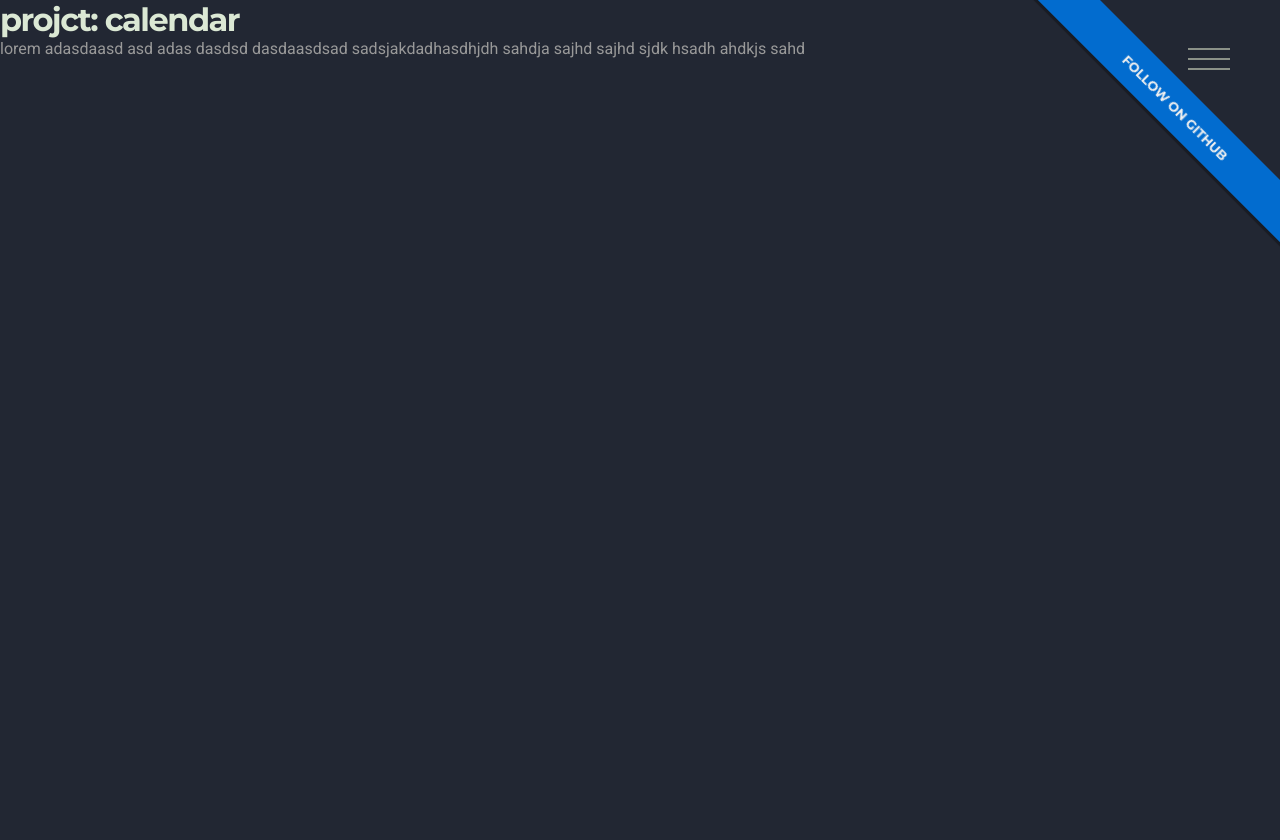
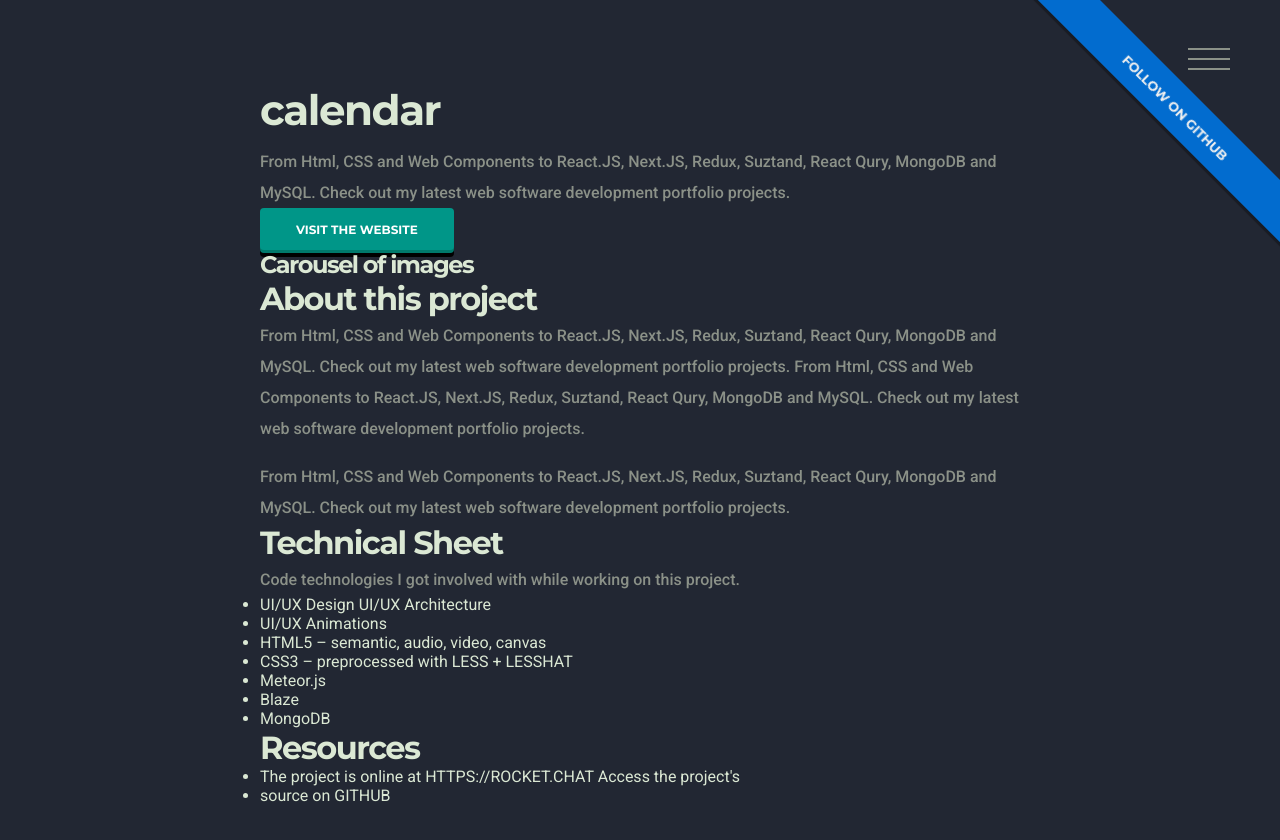
Before and after one commit to mikaeileghbal/react-portfolio, a React (Create React App) app: page /portfolio/calendar in a window 1280 px wide. Shown: the top 840 px of the page. Before the commit the page ends 800 px from the top, so only its background shows below. Built offline with nearby package versions, Linux system fonts and the light colour scheme.

Commit message:
Add project detail static elements

```diff
--- a/src/pages/about.js
+++ b/src/pages/about.js
@@ -119,8 +119,8 @@ export default function About() {
       <HeroButton>
         <StyledButton
           onClick={gotoPortfolio}
-          textColor={theme.colors.blueDark}
-          backColor={theme.colors.greenHover}
+          textColor="white"
+          backColor={theme.colors.green}
         >
           take a look at my work
         </StyledButton>
--- a/src/pages/project.js
+++ b/src/pages/project.js
@@ -1,6 +1,15 @@
 import React, { useEffect, useState } from "react";
 import { useParams } from "react-router";
 import { portfolio } from "../data/portfolio";
+import {
+  Container,
+  Section,
+  SectionSubTitle,
+  SectionTitle,
+  StyledButton,
+  Text,
+} from "../styles/global";
+import theme from "../styles/theme";
 
 export default function Project() {
   const [project, setProject] = useState({});
@@ -13,12 +22,57 @@ export default function Project() {
   }, [title]);
 
   return (
-    <div>
-      <h1>projct: {project.title}</h1>
-      <p>
-        lorem adasdaasd asd adas dasdsd dasdaasdsad sadsjakdadhasdhjdh sahdja
-        sajhd sajhd sjdk hsadh ahdkjs sahd{" "}
-      </p>
-    </div>
+    <Section>
+      <Container>
+        <SectionTitle>{project.title}</SectionTitle>
+        <Text>
+          From Html, CSS and Web Components to React.JS, Next.JS, Redux,
+          Suztand, React Qury, MongoDB and MySQL. Check out my latest web
+          software development portfolio projects.
+        </Text>
+        <div>
+          <StyledButton textColor="white" backColor={theme.colors.green}>
+            visit the website{" "}
+          </StyledButton>
+        </div>
+        <div>
+          <h2>Carousel of images</h2>
+        </div>
+        <SectionSubTitle>About this project</SectionSubTitle>
+        <Text>
+          From Html, CSS and Web Components to React.JS, Next.JS, Redux,
+          Suztand, React Qury, MongoDB and MySQL. Check out my latest web
+          software development portfolio projects. From Html, CSS and Web
+          Components to React.JS, Next.JS, Redux, Suztand, React Qury, MongoDB
+          and MySQL. Check out my latest web software development portfolio
+          projects.
+        </Text>
+        <Text style={{ marginTop: "1em" }}>
+          From Html, CSS and Web Components to React.JS, Next.JS, Redux,
+          Suztand, React Qury, MongoDB and MySQL. Check out my latest web
+          software development portfolio projects.
+        </Text>
+        <SectionSubTitle>Technical Sheet</SectionSubTitle>
+        <Text>
+          Code technologies I got involved with while working on this project.
+        </Text>
+        <ul>
+          <li>UI/UX Design UI/UX Architecture</li>
+          <li>UI/UX Animations</li>
+          <li>HTML5 – semantic, audio, video, canvas</li>
+          <li>CSS3 – preprocessed with LESS + LESSHAT</li>
+          <li>Meteor.js</li>
+          <li>Blaze</li>
+          <li>MongoDB</li>
+        </ul>
+        <SectionSubTitle>Resources</SectionSubTitle>
+        <ul>
+          <li>
+            The project is online at HTTPS://ROCKET.CHAT Access the project's
+          </li>
+          <li>source on GITHUB</li>
+        </ul>
+      </Container>
+    </Section>
   );
 }
--- a/src/styles/constants.scss
+++ b/src/styles/constants.scss
@@ -143,4 +143,7 @@ p {
 
   color: #646961;
   color: #999999;
+  color: #00796b;
+  color: #009688;
+  color: #00897b; // hover
 }
--- a/src/styles/global.js
+++ b/src/styles/global.js
@@ -23,6 +23,12 @@ export const SectionTitle = styled.h1`
   margin-bottom: 10px;
 `;
 
+export const SectionSubTitle = styled.h2`
+  position: relative;
+  font-weight: 700;
+  font-size: 32px;
+`;
+
 export const Text = styled.p`
   color: ${colors.grayDark};
   max-width: 800px;
@@ -40,7 +46,7 @@ export const TextSmall = styled(Text)`
 export const StyledButton = styled.button`
   text-decoration: none;
   padding: 1.1em 3em;
-  font-weight: 800;
+  font-weight: 700;
   font-size: 12px;
   text-transform: uppercase;
   color: ${(props) => props.textColor};
@@ -49,12 +55,12 @@ export const StyledButton = styled.button`
   border: none;
   cursor: pointer;
   transition: all 0.2s;
-  box-shadow: 0 3px 0 0 #2c7a5a, 0 7px 0 0 black;
+  box-shadow: 0 3px 0 0 ${colors.greenShadow}, 0 7px 0 0 black;
 
   &:hover {
     transform: translate3d(0, 1px, 0);
-    background-color: #73cca8;
-    box-shadow: 0 2px 0 0 #2c7a5a, 0 5px 0 0 black;
+    background-color: ${colors.greenHover};
+    box-shadow: 0 2px 0 0 ${colors.greenShadow}, 0 5px 0 0 black;
   }
 `;
 
--- a/src/styles/theme.js
+++ b/src/styles/theme.js
@@ -9,10 +9,12 @@ const theme = {
     //blueLight: "#2e3445",
     blueLight: "#2b303c",
     blueMenu: "#2b303c",
-    greenHover: "#73cca8",
     linkedin: "#0079b1",
     facebook: "#3d6aa9",
     github: "#4f4f4f",
+    green: "#009688",
+    greenHover: "#00897b",
+    greenShadow: "#00796b",
   },
 
   mixin: {
```
